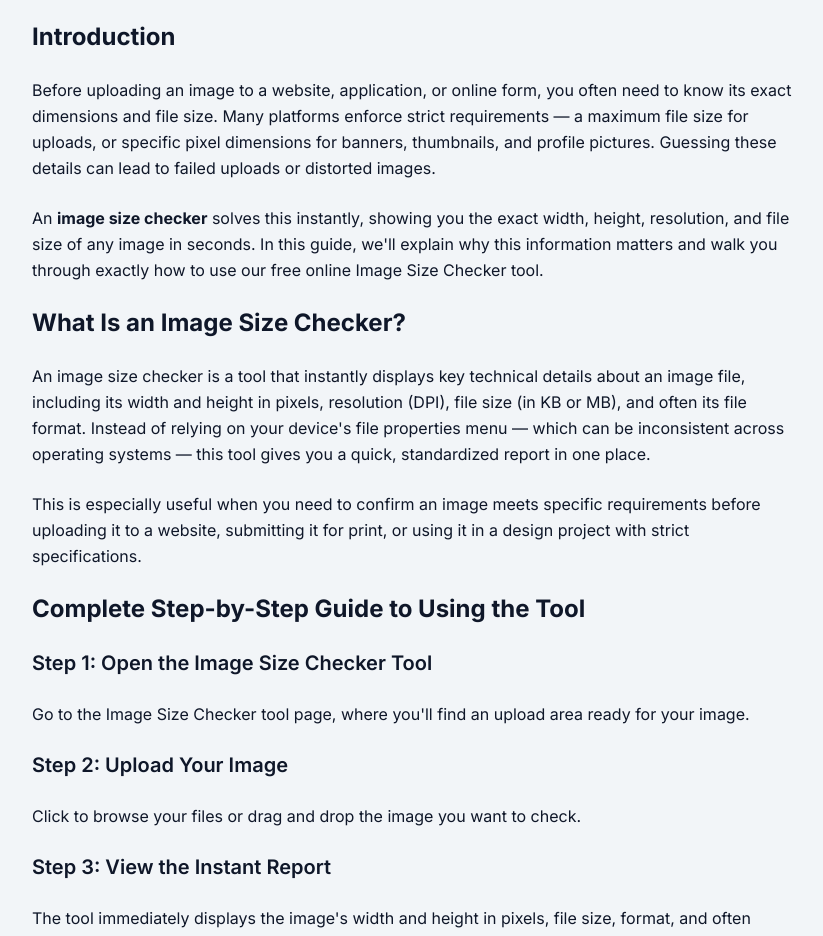
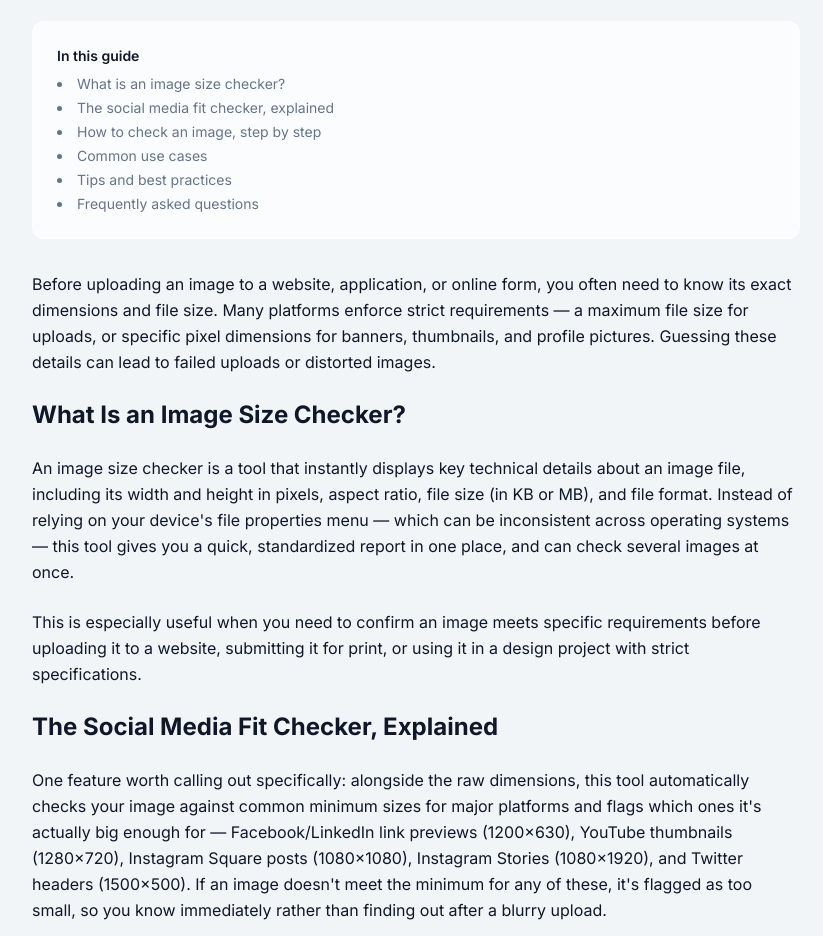
Before and after one commit to surajkumar122024-star/ok01, a Next.js app: page /blog/image-size-checker-guide in a window 1280 px wide. Shown: the part 460-1396 px from the top of the page, without its empty margins (224-1047 px from the left). Built offline with nearby package versions, Linux system fonts and the light colour scheme.

Commit message:
Fix image-size-checker article: remove false DPI claim, correct multi-image support (was wrongly claimed single-image only), add real social-media-fit checker feature and aspect-ratio calc, fix breadcrumb, add TOC

```diff
--- a/src/app/blog/image-size-checker-guide/page.tsx
+++ b/src/app/blog/image-size-checker-guide/page.tsx
@@ -15,7 +15,7 @@ export default function ImageSizeCheckerGuideArticle() {
         {/* Header */}
         <div className="space-y-4">
           <div className="flex items-center gap-2 text-sm text-muted-foreground">
-            <span>Blog</span>
+            <Link href="/blog" className="hover:text-foreground">Blog</Link>
             <span>→</span>
             <span>Image Tools</span>
           </div>
@@ -36,20 +36,46 @@ export default function ImageSizeCheckerGuideArticle() {
 
         <hr className="border-border" />
 
+        {/* Table of Contents */}
+        <nav className="glass rounded-xl border p-6 space-y-2 text-sm">
+          <p className="font-semibold mb-2">In this guide</p>
+          <ul className="space-y-1 list-disc list-inside text-muted-foreground">
+            <li><a href="#what-is" className="hover:text-primary">What is an image size checker?</a></li>
+            <li><a href="#social-fit" className="hover:text-primary">The social media fit checker, explained</a></li>
+            <li><a href="#how-to" className="hover:text-primary">How to check an image, step by step</a></li>
+            <li><a href="#use-cases" className="hover:text-primary">Common use cases</a></li>
+            <li><a href="#tips" className="hover:text-primary">Tips and best practices</a></li>
+            <li><a href="#faq" className="hover:text-primary">Frequently asked questions</a></li>
+          </ul>
+        </nav>
+
         {/* Content */}
         <div className="prose prose-neutral dark:prose-invert max-w-none space-y-6 text-base leading-relaxed">
 
-          <h2 className="text-2xl font-bold mt-8">Introduction</h2>
+          <p>
+            Before uploading an image to a website, application, or online form, you often need to
+            know its exact dimensions and file size. Many platforms enforce strict requirements — a
+            maximum file size for uploads, or specific pixel dimensions for banners, thumbnails, and
+            profile pictures. Guessing these details can lead to failed uploads or distorted images.
+          </p>
 
-          <p>Before uploading an image to a website, application, or online form, you often need to know its exact dimensions and file size. Many platforms enforce strict requirements — a maximum file size for uploads, or specific pixel dimensions for banners, thumbnails, and profile pictures. Guessing these details can lead to failed uploads or distorted images.</p>
-          <p>An <strong>image size checker</strong> solves this instantly, showing you the exact width, height, resolution, and file size of any image in seconds. In this guide, we'll explain why this information matters and walk you through exactly how to use our free online Image Size Checker tool.</p>
+          <h2 id="what-is" className="text-2xl font-bold mt-8">What Is an Image Size Checker?</h2>
 
-          <h2 className="text-2xl font-bold mt-8">What Is an Image Size Checker?</h2>
-
-          <p>An image size checker is a tool that instantly displays key technical details about an image file, including its width and height in pixels, resolution (DPI), file size (in KB or MB), and often its file format. Instead of relying on your device's file properties menu — which can be inconsistent across operating systems — this tool gives you a quick, standardized report in one place.</p>
+          <p>An image size checker is a tool that instantly displays key technical details about an image file, including its width and height in pixels, aspect ratio, file size (in KB or MB), and file format. Instead of relying on your device's file properties menu — which can be inconsistent across operating systems — this tool gives you a quick, standardized report in one place, and can check several images at once.</p>
           <p>This is especially useful when you need to confirm an image meets specific requirements before uploading it to a website, submitting it for print, or using it in a design project with strict specifications.</p>
 
-          <h2 className="text-2xl font-bold mt-8">Complete Step-by-Step Guide to Using the Tool</h2>
+          <h2 id="social-fit" className="text-2xl font-bold mt-8">The Social Media Fit Checker, Explained</h2>
+          <p>
+            One feature worth calling out specifically: alongside the raw dimensions, this tool
+            automatically checks your image against common minimum sizes for major platforms and
+            flags which ones it's actually big enough for — Facebook/LinkedIn link previews (1200×630),
+            YouTube thumbnails (1280×720), Instagram Square posts (1080×1080), Instagram Stories
+            (1080×1920), and Twitter headers (1500×500). If an image doesn't meet the minimum for any
+            of these, it's flagged as too small, so you know immediately rather than finding out after
+            a blurry upload.
+          </p>
+
+          <h2 id="how-to" className="text-2xl font-bold mt-8">Complete Step-by-Step Guide to Using the Tool</h2>
 
           <h3 className="text-xl font-semibold mt-6">Step 1: Open the Image Size Checker Tool</h3>
           <p>Go to the Image Size Checker tool page, where you'll find an upload area ready for your image.</p>
@@ -69,7 +95,10 @@ export default function ImageSizeCheckerGuideArticle() {
           <ul className="list-disc pl-6 space-y-2">
           <li><strong>Instant dimension display</strong> showing exact width and height in pixels.</li>
           <li><strong>File size reporting</strong> in KB or MB for quick reference.</li>
-          <li><strong>Format detection</strong>, identifying whether the image is JPG, PNG, WebP, or another format.</li>
+          <li><strong>Format detection</strong>, identifying whether the image is JPG, PNG, WebP, or GIF.</li>
+          <li><strong>Automatic aspect ratio calculation</strong>, showing the simplified ratio (like 16:9) alongside raw pixel dimensions.</li>
+          <li><strong>Social media platform fit checker</strong>, automatically flagging whether your image meets the minimum size for Facebook/LinkedIn, YouTube thumbnails, Instagram Square/Story, and Twitter headers.</li>
+          <li><strong>Multiple image support</strong>, letting you upload and check several images in a single batch.</li>
           <li><strong>No installation required</strong> — works directly in your browser.</li>
           <li><strong>Fast processing</strong>, even for high-resolution images.</li>
           <li><strong>Free and unlimited use</strong> with no sign-up required.</li>
@@ -85,7 +114,7 @@ export default function ImageSizeCheckerGuideArticle() {
           <p><strong>4. Supports Print-Ready Preparation</strong> For print projects, checking resolution and dimensions in advance helps avoid low-quality or blurry printed results.</p>
           <p><strong>5. Simplifies Quality Control</strong> Content teams can quickly audit multiple images to ensure they meet consistent size and format standards before publishing.</p>
 
-          <h2 className="text-2xl font-bold mt-8">Common Use Cases</h2>
+          <h2 id="use-cases" className="text-2xl font-bold mt-8">Common Use Cases</h2>
 
           <ul className="list-disc pl-6 space-y-2">
           <li><strong>Checking image dimensions before uploading</strong> to social media, websites, or content management systems.</li>
@@ -97,7 +126,7 @@ export default function ImageSizeCheckerGuideArticle() {
           <li><strong>Quality-checking images</strong> received from clients or team members before using them in a project.</li>
           </ul>
 
-          <h2 className="text-2xl font-bold mt-8">Tips &amp; Best Practices</h2>
+          <h2 id="tips" className="text-2xl font-bold mt-8">Tips &amp; Best Practices</h2>
 
           <ul className="list-disc pl-6 space-y-2">
           <li>For web use, aim to keep image file sizes under a few hundred KB where possible, since large images slow down page load times and hurt SEO performance.</li>
@@ -108,7 +137,7 @@ export default function ImageSizeCheckerGuideArticle() {
           <li>Pair this tool with an image resizer or compressor to quickly fix any images that don't meet your target specifications.</li>
           </ul>
 
-          <h2 className="text-2xl font-bold mt-8">Frequently Asked Questions</h2>
+          <h2 id="faq" className="text-2xl font-bold mt-8">Frequently Asked Questions</h2>
           <h3 className="text-lg font-semibold mt-4">What is an image size checker used for?</h3>
           <p>An image size checker instantly shows you an image's pixel dimensions, file size, and format, helping you confirm it meets specific platform or project requirements.</p>
           <h3 className="text-lg font-semibold mt-4">Why does image file size matter for websites?</h3>
@@ -118,13 +147,15 @@ export default function ImageSizeCheckerGuideArticle() {
           <h3 className="text-lg font-semibold mt-4">Is this Image Size Checker tool free to use?</h3>
           <p>Yes, it's completely free with no sign-up or installation required.</p>
           <h3 className="text-lg font-semibold mt-4">Can I check multiple images at once?</h3>
-          <p>Most size checker tools, including ours, are optimized for checking one image at a time for the most accurate, detailed results.</p>
+          <p>Yes — you can upload several images together, and the tool displays a separate report card for each one, making it efficient for auditing a whole batch at once.</p>
           <h3 className="text-lg font-semibold mt-4">What image formats does the tool support?</h3>
-          <p>The tool typically supports common formats like JPG, PNG, WebP, and GIF.</p>
+          <p>JPG, PNG, WebP, and GIF are all supported for checking.</p>
           <h3 className="text-lg font-semibold mt-4">Does checking an image's size change or affect the original file?</h3>
           <p>No, the tool only reads and displays information about your image — it doesn't modify the original file in any way.</p>
           <h3 className="text-lg font-semibold mt-4">What resolution do I need for high-quality printing?</h3>
-          <p>Generally, images intended for print should have a resolution of at least 300 DPI at the size you plan to print them for the best quality results.</p>
+          <p>Generally, images intended for print should have enough pixel dimensions to reach roughly 300 pixels per inch at your intended print size — this tool reports exact pixel width and height, which you can divide by your target print size in inches to calculate the effective print resolution.</p>
+          <h3 className="text-lg font-semibold mt-4">Does this tool tell me if my image is big enough for social media?</h3>
+          <p>Yes — the tool automatically checks your image's dimensions against common platform minimums (Facebook/LinkedIn link previews, YouTube thumbnails, Instagram Square and Story, Twitter headers) and flags which ones it's large enough for.</p>
           <h3 className="text-lg font-semibold mt-4">Can I use this tool to check screenshots?</h3>
           <p>Yes, the tool works with any standard image file, including screenshots, photos, and graphics.</p>
           <h3 className="text-lg font-semibold mt-4">Does this tool work on mobile devices?</h3>
```
